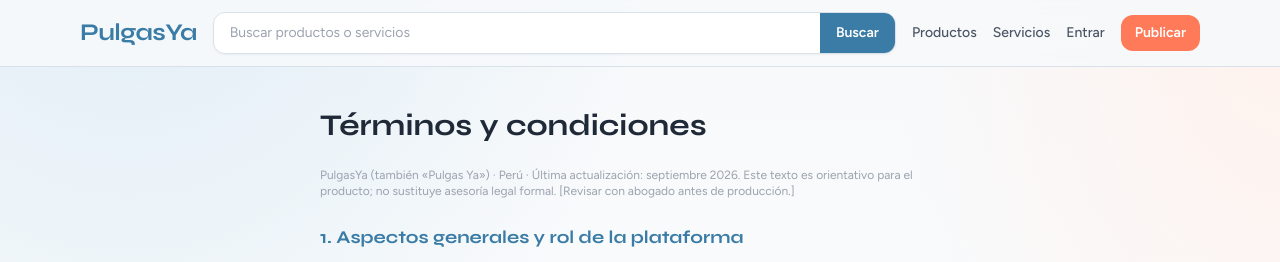
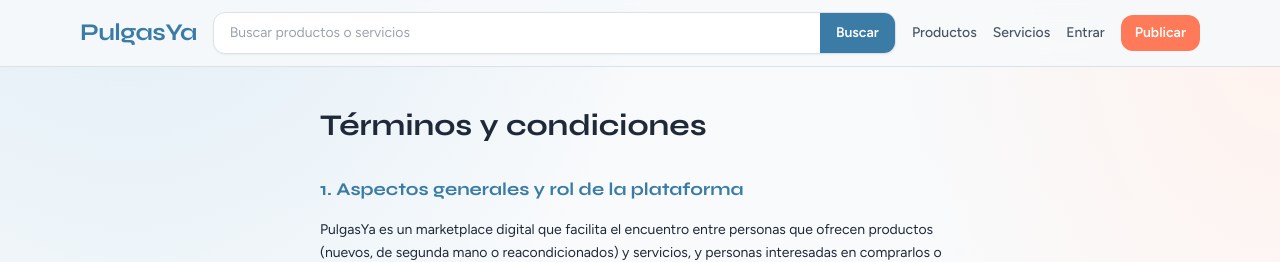
Before and after one commit to nevado1034-sketch/martillazo, a React (Vite) app in the folder web/: page /terminos in a window 1280 px wide. Shown: the top 262 px of the page. Built offline with nearby package versions, Linux system fonts and the light colour scheme; no server answers.

Commit message:
Terminos: quitar aviso orientativo de portada

```diff
--- a/web/src/pages/TermsPage.jsx
+++ b/web/src/pages/TermsPage.jsx
@@ -5,12 +5,6 @@ import SiteFooter from '../components/layout/SiteFooter.jsx';
 export default function TermsPage() {
   return (
     <LegalShell title="Términos y condiciones">
-      <p className="text-xs text-[var(--ink-faint)]">
-        PulgasYa (también «Pulgas Ya») · Perú · Última actualización: septiembre
-        2026. Este texto es orientativo para el producto; no sustituye asesoría
-        legal formal. [Revisar con abogado antes de producción.]
-      </p>
-
       <H>1. Aspectos generales y rol de la plataforma</H>
       <P>
         PulgasYa es un marketplace digital que facilita el encuentro entre
```
